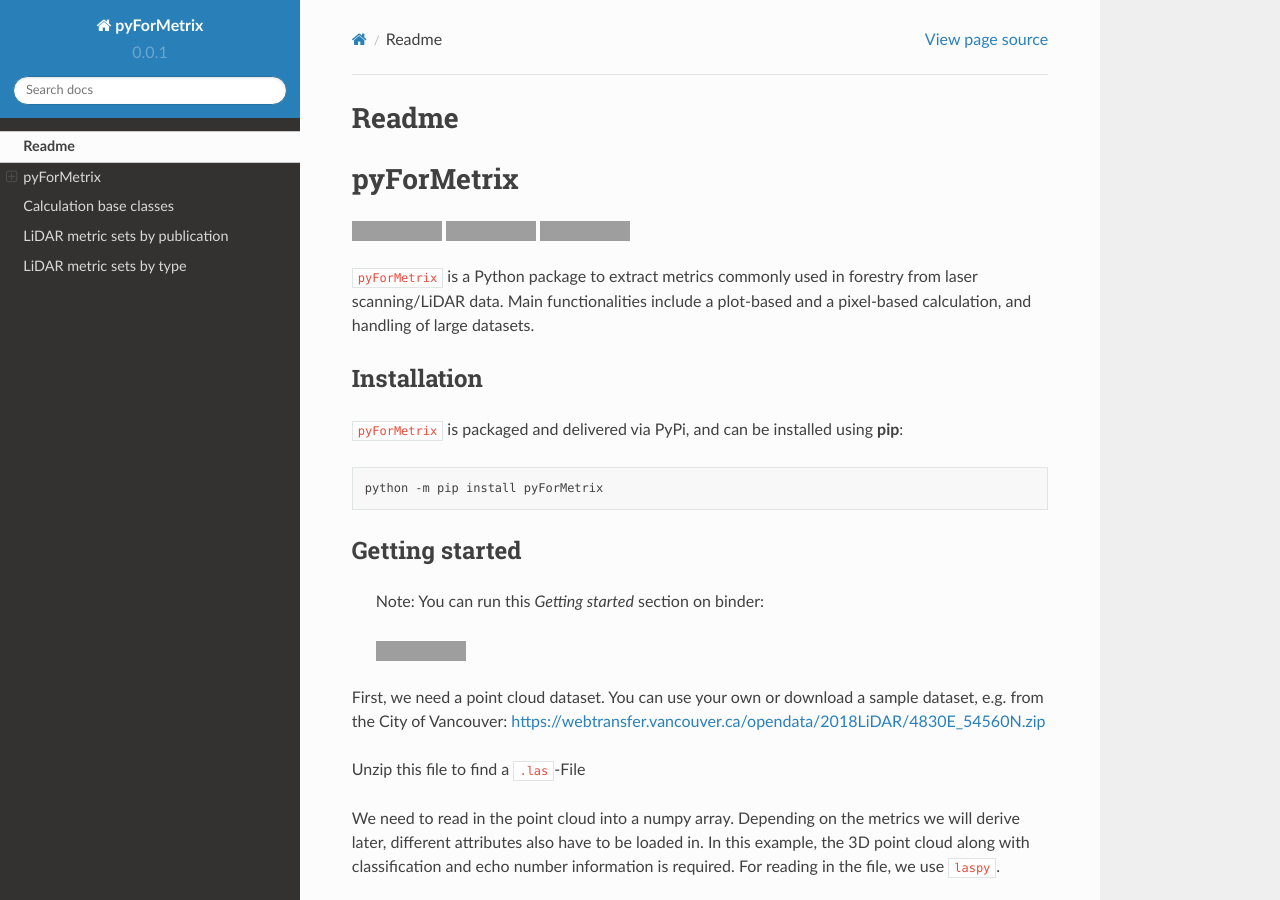
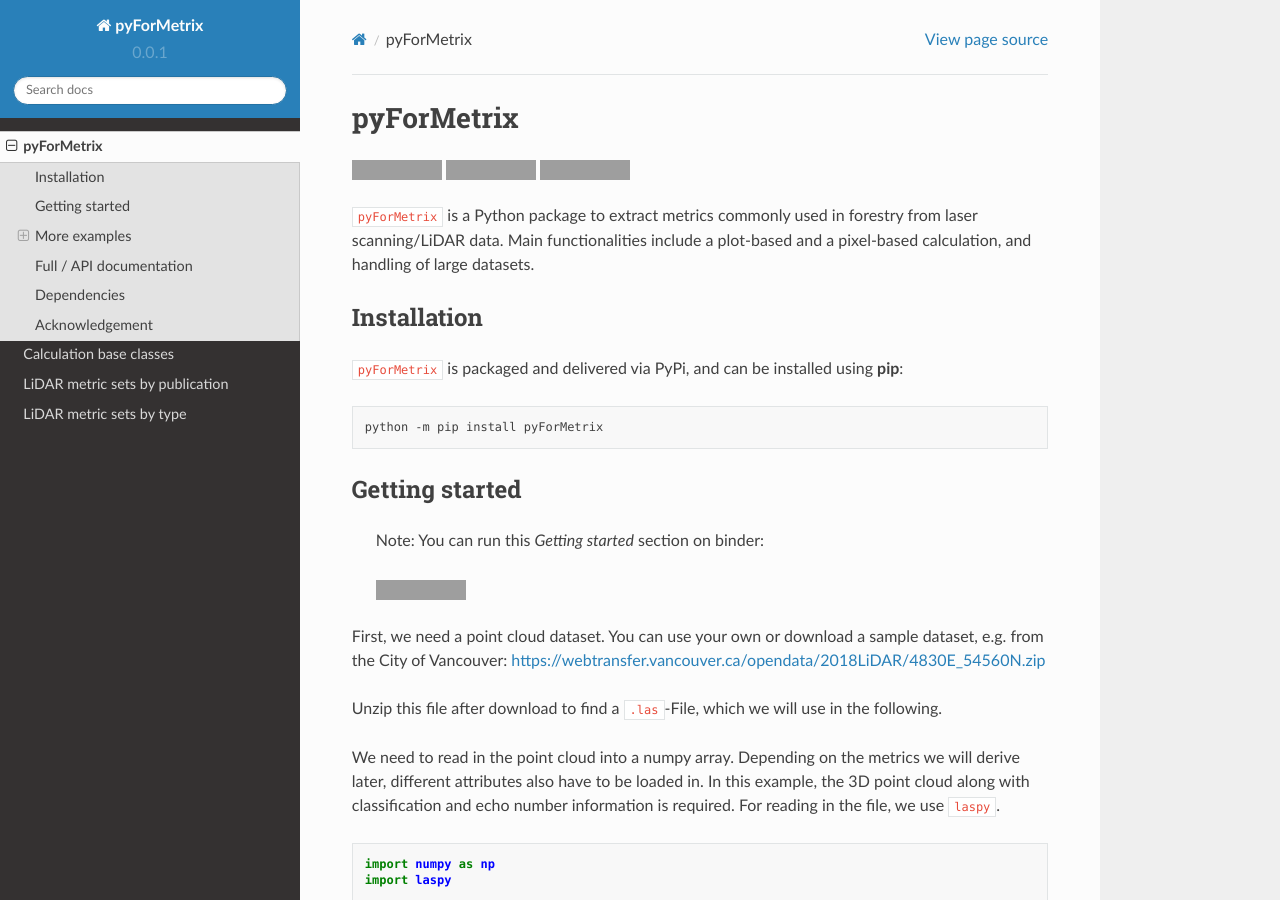
Before and after one commit to lwiniwar/pyForMetrix, a Sphinx documentation site: the page built from docs/source/readme.rst, in a window 1280 px wide and 900 px high. Built offline with Sphinx 7.4.7 and the Read the Docs theme 2.0.0, drawn with Linux system fonts in a browser that asks for light colours; grey boxes are pictures that could not be loaded.

Commit message:
changes to docs

```diff
--- a/README.md
+++ b/README.md
@@ -20,8 +20,7 @@
 First, we need a point cloud dataset. You can use your own or download a sample dataset, e.g. from the City of Vancouver:
 https://webtransfer.vancouver.ca/opendata/2018LiDAR/4830E_54560N.zip
 
-Unzip this file to find a `.las`-File
-
+Unzip this file after download to find a `.las`-File, which we will use in the following.
 
 We need to read in the point cloud into a numpy array. Depending on the metrics we will derive later,
 different attributes also have to be loaded in. In this example, the 3D point cloud along with classification and
--- a/docs/source/readme.rst
+++ b/docs/source/readme.rst
@@ -1,4 +1 @@
-Readme
-======
-
 .. mdinclude:: ../../README.md
```
